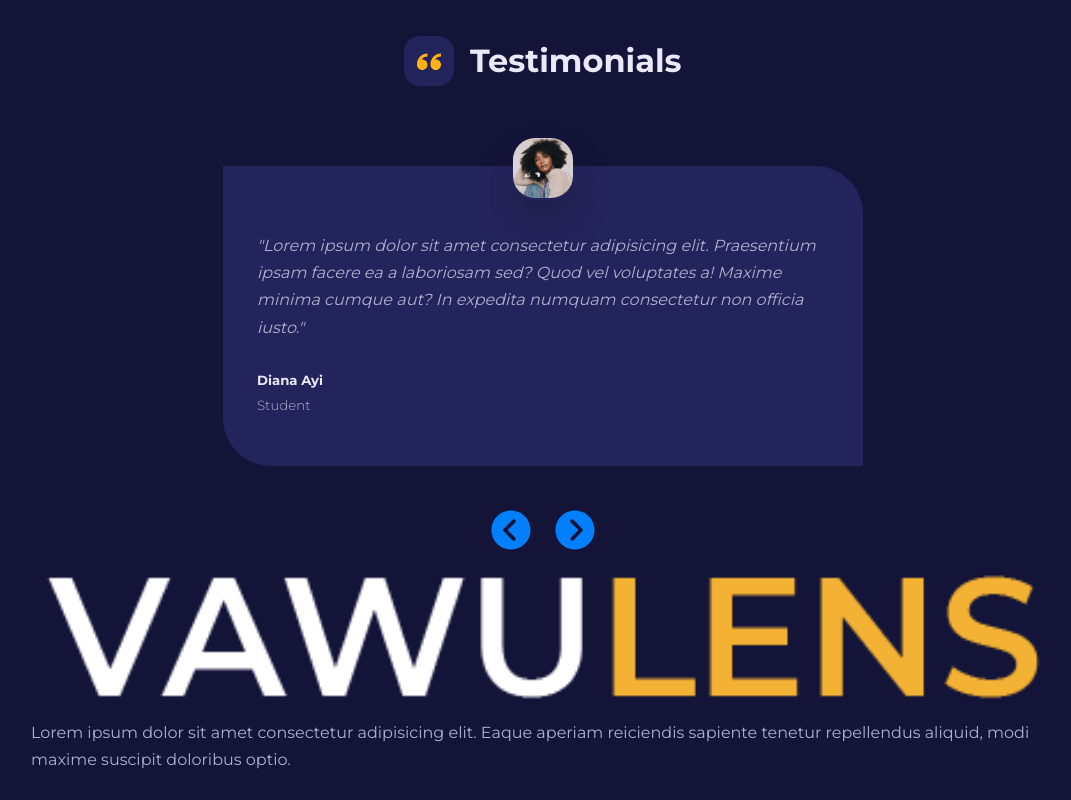
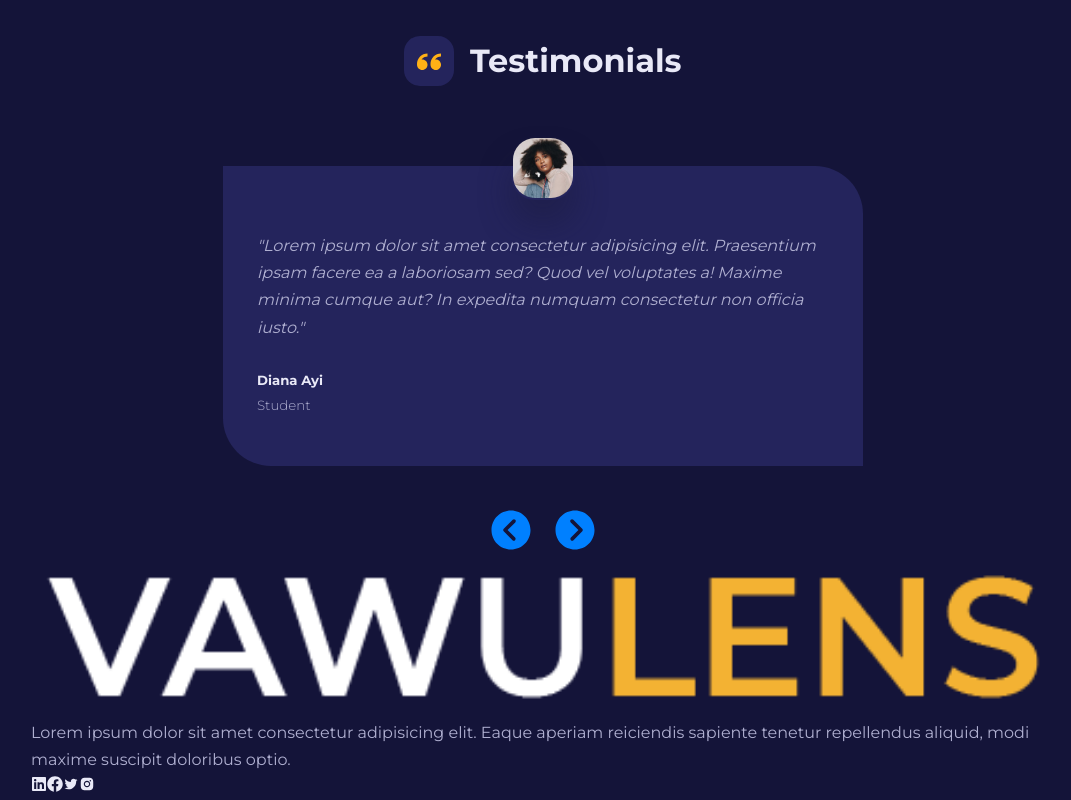
Before and after one commit to erickdc7/react-trainer-website, a React (Create React App) app: page / in a window 1280 px wide. Shown: the part 2929-3729 px from the top of the page, without its empty margins (97-1168 px from the left). Before the commit the page ends 3702 px from the top, so only its background shows below. Built offline with nearby package versions, Linux system fonts and the light colour scheme; the HTML template or start-up script is replaced by a standard one.

Commit message:
footer__socials added in Footer.jsx

```diff
--- a/src/components/Footer.jsx
+++ b/src/components/Footer.jsx
@@ -16,6 +16,24 @@ const Footer = () => {
                     <p>
                         Lorem ipsum dolor sit amet consectetur adipisicing elit. Eaque aperiam reiciendis sapiente tenetur repellendus aliquid, modi maxime suscipit doloribus optio.
                     </p>
+
+                    <div className="footer__socials">
+                        <a href="https://linkedin.com/" target='_blank' rel='noreferrer noopener'>
+                            <FaLinkedin />
+                        </a>
+
+                        <a href="https://facebook.com/" target='_blank' rel='noreferrer noopener'>
+                            <FaFacebook />
+                        </a>
+
+                        <a href="https://twitter.com/" target='_blank' rel='noreferrer noopener'>
+                            <AiOutlineTwitter />
+                        </a>
+
+                        <a href="https://instagram.com/" target='_blank' rel='noreferrer noopener'>
+                            <AiFillInstagram />
+                        </a>
+                    </div>
                 </article>
             </div>
         </footer>
```
